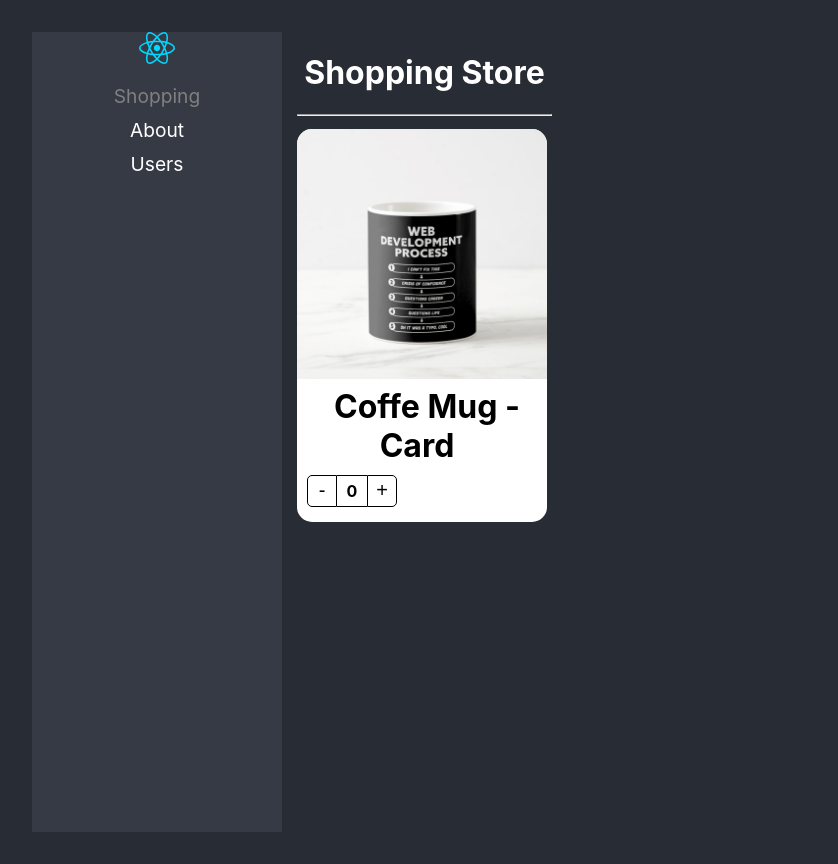
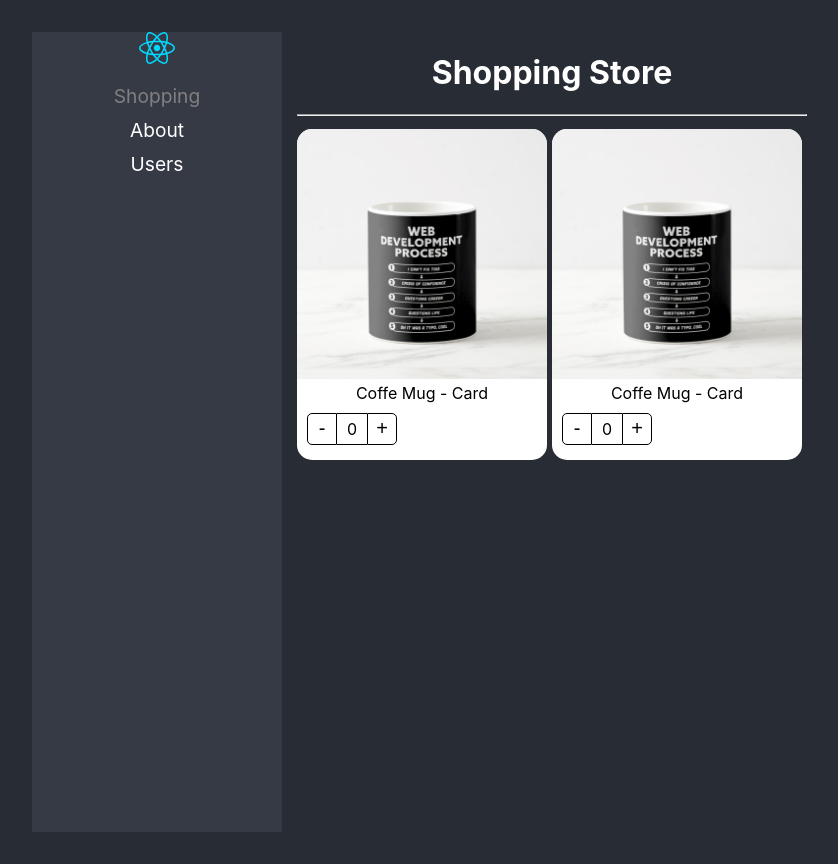
Before and after one commit to camilolc/RouteManagement, a React (Vite) app: page / in a window 1280 px wide. Shown: the whole page, without its empty margins (0-838 px from the left). Built offline with nearby package versions, Linux system fonts and the light colour scheme.

Commit message:
update component

```diff
--- /dev/null
+++ b/src/02-component-patterns/components/ProductButtons.tsx
@@ -0,0 +1,18 @@
+import { useContext } from "react";
+import { ProductContext } from "./ProductCard";
+import styles from "../styles/styles.module.css";
+
+export const ProductButtons = () => {
+  const { increaseBy, counter } = useContext(ProductContext);
+  return (
+    <div className={styles.buttonsContainer}>
+      <button className={styles.buttonMinus} onClick={() => increaseBy(-1)}>
+        -
+      </button>
+      <div className={styles.countLabel}>{counter}</div>
+      <button className={styles.buttonAdd} onClick={() => increaseBy(1)}>
+        +
+      </button>
+    </div>
+  );
+};
--- a/src/02-component-patterns/components/ProductCard.tsx
+++ b/src/02-component-patterns/components/ProductCard.tsx
@@ -1,39 +1,43 @@
-import React, { useState } from "react";
+import React, {
+  createContext,
+  ReactElement,
+  useContext,
+  useState,
+} from "react";
 import styles from "../styles/styles.module.css";
 
-import noImage from "../assets/no-image.jpg";
 import { useProduct } from "../hooks/useProduct";
 
-interface Props {
-  product: Product;
-}
+import {
+  ProductCardProps,
+  Product,
+  ProductContextProps,
+} from "../interfaces/interfaces";
+import { ProductTitle } from "./ProductTitle";
+import { ProductImage } from "./ProductImage";
+import { ProductButtons } from "./ProductButtons";
 
-interface Product {
-  id: string;
-  title: string;
-  img?: string;
-}
+//Context
+export const ProductContext = createContext({} as ProductContextProps);
+const { Provider } = ProductContext;
 
-export const ProductCard = ({ product }: Props) => {
+export const ProductCard = ({ children, product }: ProductCardProps) => {
   const { counter, increaseBy } = useProduct();
   return (
-    <div>
-      <h1 className={styles.productCard}>
-        <img
-          className={styles.productImg}
-          src={product.img ? product.img : noImage}
-        ></img>
-        <span className={styles.productDescription}>{product.title}</span>
-        <div className={styles.buttonsContainer}>
-          <button className={styles.buttonMinus} onClick={() => increaseBy(-1)}>
-            -
-          </button>
-          <div className={styles.countLabel}>{counter}</div>
-          <button className={styles.buttonAdd} onClick={() => increaseBy(1)}>
-            +
-          </button>
-        </div>
-      </h1>
-    </div>
+    <Provider
+      value={{
+        counter,
+        increaseBy,
+        product,
+      }}
+    >
+      <div className={styles.productCard}>
+        {children}
+        {/* <ProductImage img={product.img} />
+      <ProductTitle title={product.title} />
+      <h1 className={styles.productCard}></h1>
+      <ProductButtons counter={counter} increaseBy={increaseBy} /> */}
+      </div>
+    </Provider>
   );
 };
--- /dev/null
+++ b/src/02-component-patterns/components/ProductImage.tsx
@@ -0,0 +1,17 @@
+import { useContext } from "react";
+import { ProductContext } from "./ProductCard";
+import noImage from "../assets/no-image.jpg";
+import styles from "../styles/styles.module.css";
+export const ProductImage = ({ img = "" }) => {
+  const { product } = useContext(ProductContext);
+  let imgToShow: string;
+
+  if (img) {
+    imgToShow = img;
+  } else if (product.img) {
+    imgToShow = product.img;
+  } else {
+    imgToShow = noImage;
+  }
+  return <img className={styles.productImg} src={imgToShow} />;
+};
--- /dev/null
+++ b/src/02-component-patterns/components/ProductTitle.tsx
@@ -0,0 +1,13 @@
+import { useContext } from "react";
+import { ProductContext } from "./ProductCard";
+import styles from "../styles/styles.module.css";
+
+export const ProductTitle = ({ title }: { title?: string }) => {
+  const { product } = useContext(ProductContext);
+
+  return (
+    <span className={styles.productDescription}>
+      {title ? title : product.title}
+    </span>
+  );
+};
--- /dev/null
+++ b/src/02-component-patterns/components/index.ts
@@ -0,0 +1,17 @@
+import { ProductCard as ProductCardHOC } from "./ProductCard";
+export { ProductButtons } from "./ProductButtons";
+export { ProductImage } from "./ProductImage";
+export { ProductTitle } from "./ProductTitle";
+
+import { ProductButtons } from "./ProductButtons";
+import { ProductImage } from "./ProductImage";
+import { ProductTitle } from "./ProductTitle";
+import { ProductCardHOCProps } from "../interfaces/interfaces";
+
+export const ProductCard: ProductCardHOCProps = Object.assign(ProductCardHOC, {
+  Title: ProductTitle,
+  Image: ProductImage,
+  Buttons: ProductButtons,
+});
+
+export default ProductCard;
--- /dev/null
+++ b/src/02-component-patterns/interfaces/interfaces.ts
@@ -0,0 +1,30 @@
+import { ReactElement } from "react";
+
+export interface ProductCardProps {
+  product: Product;
+  children: ReactElement | ReactElement[];
+}
+
+export interface Product {
+  id: string;
+  title: string;
+  img?: string;
+}
+
+export interface ProductContextProps {
+  counter: number;
+  increaseBy: (value: number) => void;
+  product: Product;
+}
+
+export interface ProductButtonsProps {
+  counter: number;
+  increaseBy: (value: number) => void;
+}
+
+export interface ProductCardHOCProps {
+  ({ children, product }: ProductCardProps): JSX.Element;
+  Title: ({ title }: { title?: string }) => JSX.Element;
+  Image: ({ img }: { img?: string }) => JSX.Element;
+  Buttons: () => JSX.Element;
+}
--- a/src/02-component-patterns/pages/ShoppingPage.tsx
+++ b/src/02-component-patterns/pages/ShoppingPage.tsx
@@ -1,7 +1,14 @@
 import React from "react";
-import { ProductCard } from "../components/ProductCard";
+import {
+  ProductButtons,
+  ProductCard,
+  ProductImage,
+  ProductTitle,
+} from "../components/";
+import { useProduct } from "../hooks/useProduct";
 
 export const ShoppingPage = () => {
+  const { counter, increaseBy } = useProduct();
   const product = {
     id: "1",
     title: "Coffe Mug - Card",
@@ -18,7 +25,17 @@
           flexWrap: "wrap",
         }}
       >
-        <ProductCard product={product} />
+        <ProductCard product={product}>
+          <ProductCard.Image />
+          <ProductCard.Title title="" />
+          <ProductCard.Buttons />
+        </ProductCard>
+
+        <ProductCard product={product}>
+          <ProductImage />
+          <ProductTitle />
+          <ProductButtons />
+        </ProductCard>
       </div>
     </div>
   );
```
